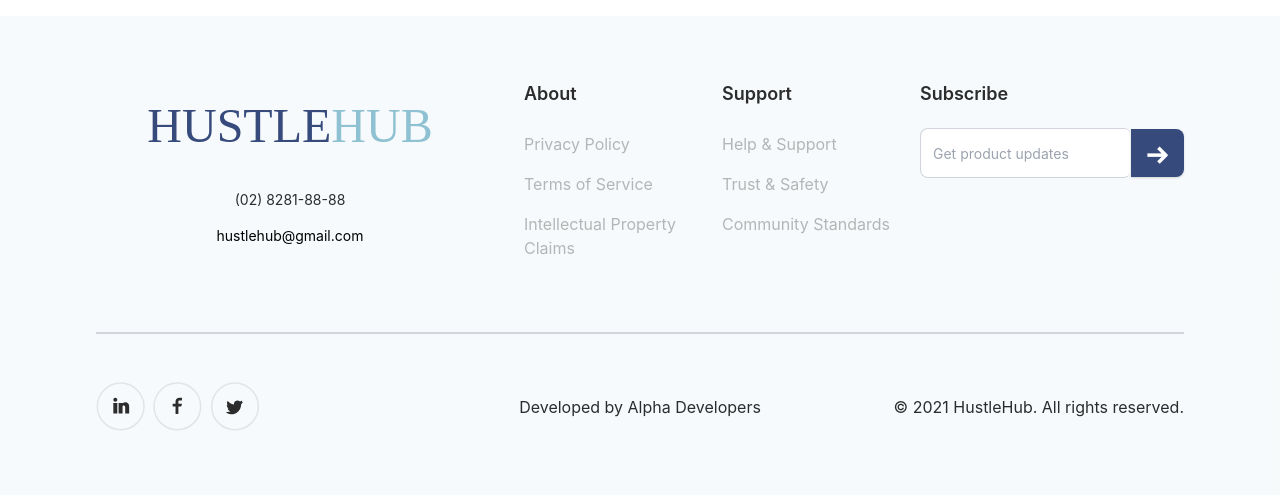
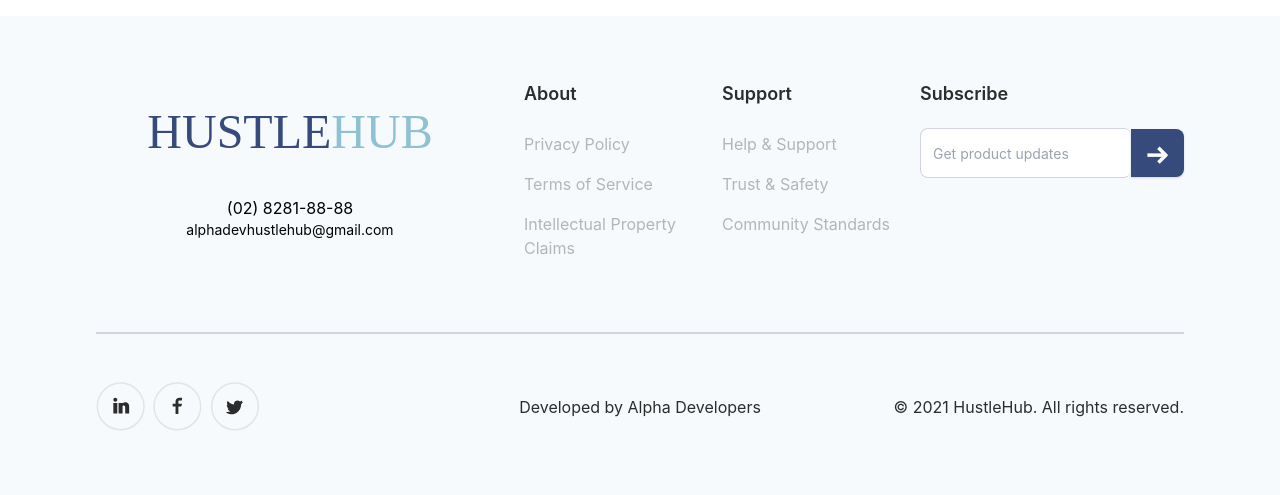
Before and after one commit to ALPHA-GPTK/HustleHub, a PHP site: page / in a window 1280 px wide. Shown: the part 3288-3783 px from the top of the page. Run offline with PHP 8.4, Linux system fonts and the light colour scheme; style sheets or scripts are compiled from the project's sources.

Commit message:
A tag cursor pointer update

```diff
--- a/assets/css/main.css
+++ b/assets/css/main.css
@@ -155,6 +155,7 @@ p {
 
 a,
 a:focus {
+    cursor: pointer;
     outline: none;
 }
 
@@ -259,7 +260,7 @@ input::-webkit-input-placeholder {
 .add-button,
 .save-button,
 .btn-sidebar:hover,
-.signup-button:hover  {
+.signup-button:hover {
     background-color: #364A7C;
     color: #FFFFFF;
     font-weight: 700;
--- a/index.php
+++ b/index.php
@@ -311,8 +311,8 @@
                     <div class="w-full flex flex-col justify-center items-center mb-12 lg:mb-0 lg:w-1/2 lg:space-y-4">
                         <a href="./index.php"><span class="c-darkBlue_100 text-5xl sm:text-5xl md:text-5xl lg:text-4xl xl:text-5xl 2xl:text-5xl f-fredokaone-regular cursor-pointer">HUSTLE</span><span class="c-lightBlue_100 text-5xl sm:text-5xl md:text-5xl lg:text-4xl xl:text-5xl 2xl:text-5xl f-fredokaone-regular cursor-pointer">HUB</span></a>
                         <div class="text-center pt-6">
-                            <p class="text-base pb-2 lg:text-sm lg:pb-4 c-black_100">(02) 8281-88-88</p>
-                            <p class="text-base lg:text-sm c_gray">hustlehub@gmail.com</p>
+                            <a href="tel: +(02) 8281-88-88" class="block">(02) 8281-88-88</a>
+                            <a href="mailto: alphadevhustlehub@gmail.com" class="text-base lg:text-sm c_gray block">alphadevhustlehub@gmail.com</a>
                         </div>
                     </div>
                     <div class="w-full sm:flex sm:flex-row lg:w-1/2 lg:flex lg:px-6">
```
